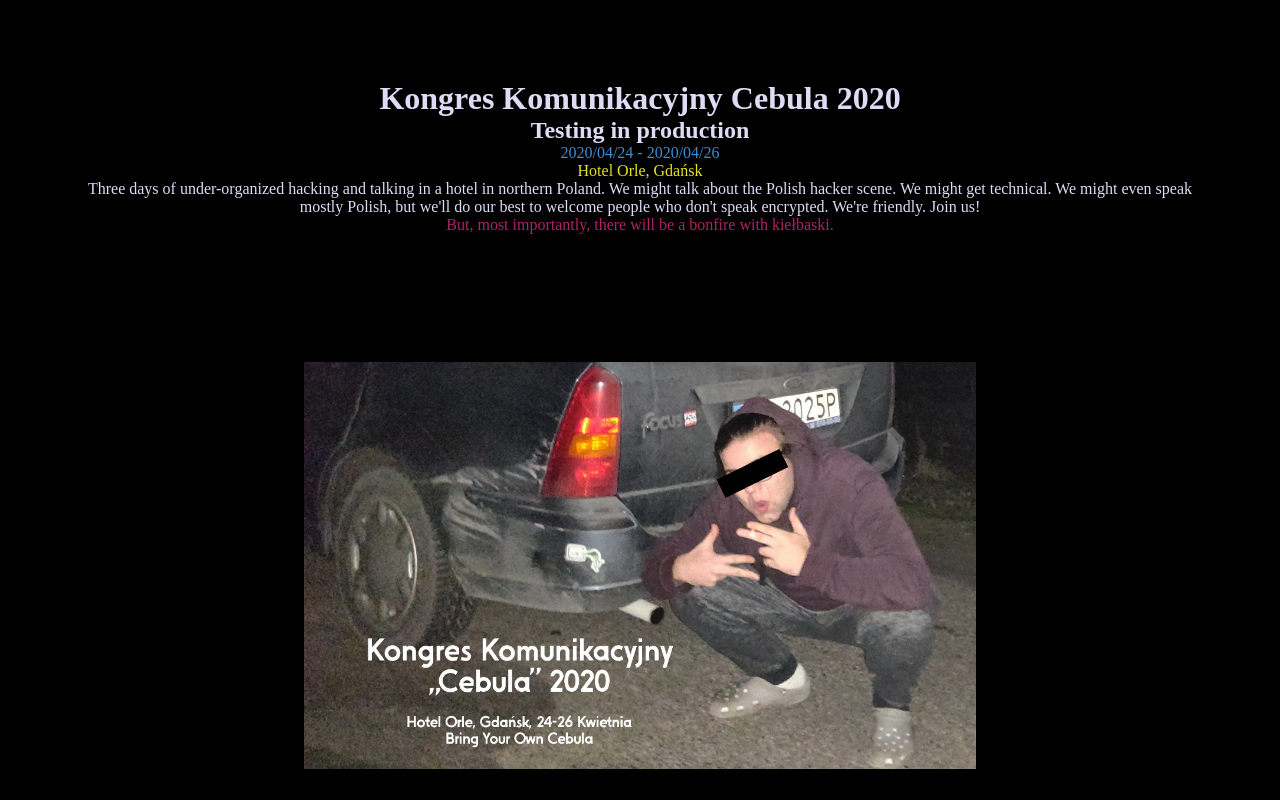
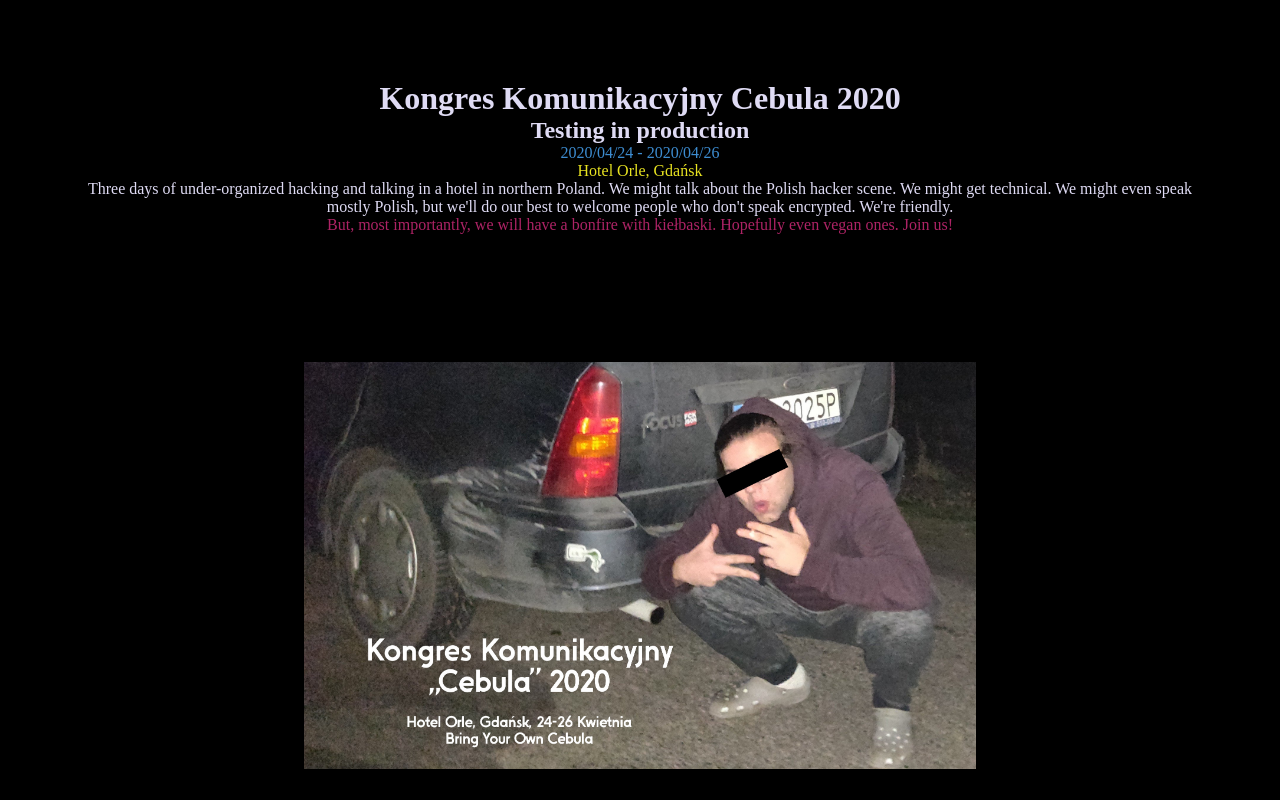
Before and after one commit to cebulacamp/queens-landing, a website built with Parcel: page src/index.pug in a window 1280 px wide. Shown: the top 800 px of the page. Built offline with nearby package versions, Linux system fonts and the light colour scheme.

Commit message:
vegan kiełabasa

```diff
--- a/src/index.pug
+++ b/src/index.pug
@@ -13,8 +13,8 @@ body
         h2 Testing in production
         p.acc0 2020/04/24 - 2020/04/26
         p.acc1 Hotel Orle, Gdańsk
-        p Three days of under-organized hacking and talking in a hotel in northern Poland. We might talk about the Polish hacker scene. We might get technical. We might even speak mostly Polish, but we'll do our best to welcome people who don't speak encrypted. We're friendly. Join us!
-        p.acc2 But, most importantly, there will be a bonfire with kiełbaski.
+        p Three days of under-organized hacking and talking in a hotel in northern Poland. We might talk about the Polish hacker scene. We might get technical. We might even speak mostly Polish, but we'll do our best to welcome people who don't speak encrypted. We're friendly.
+        p.acc2 But, most importantly, we will have a bonfire with kiełbaski. Hopefully even vegan ones. Join us!
 
     main
         section.dupa
```
